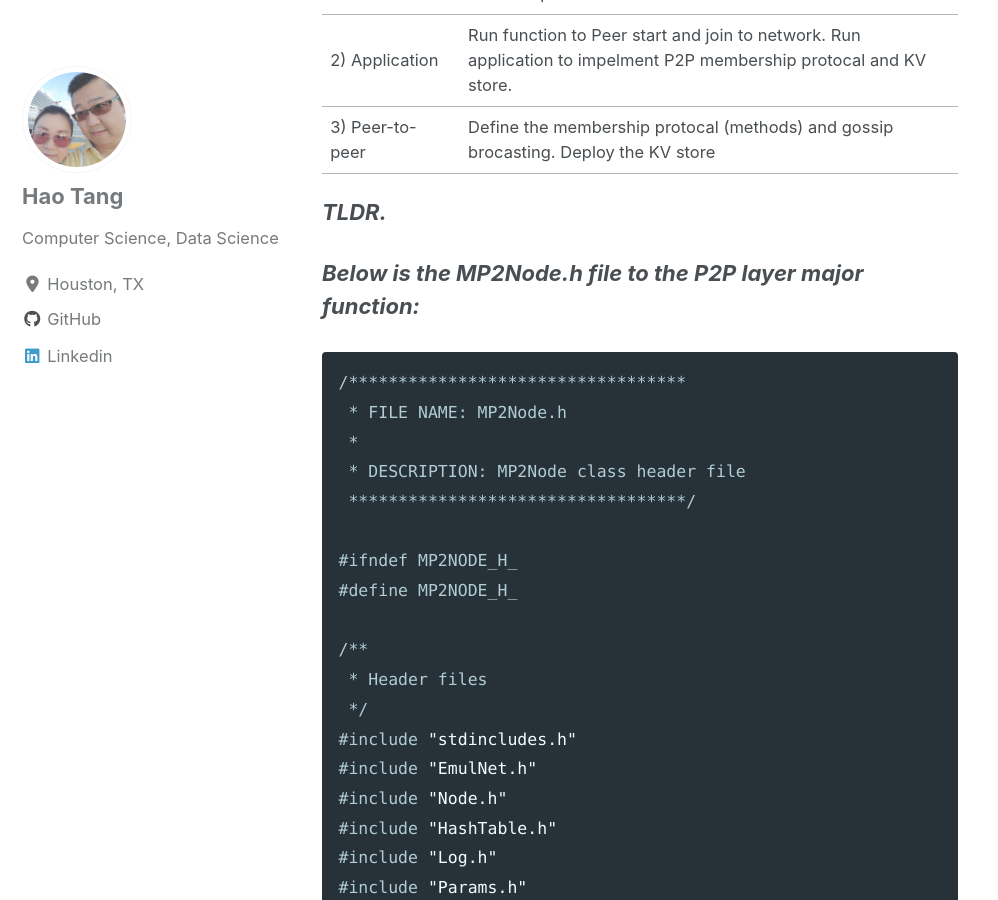
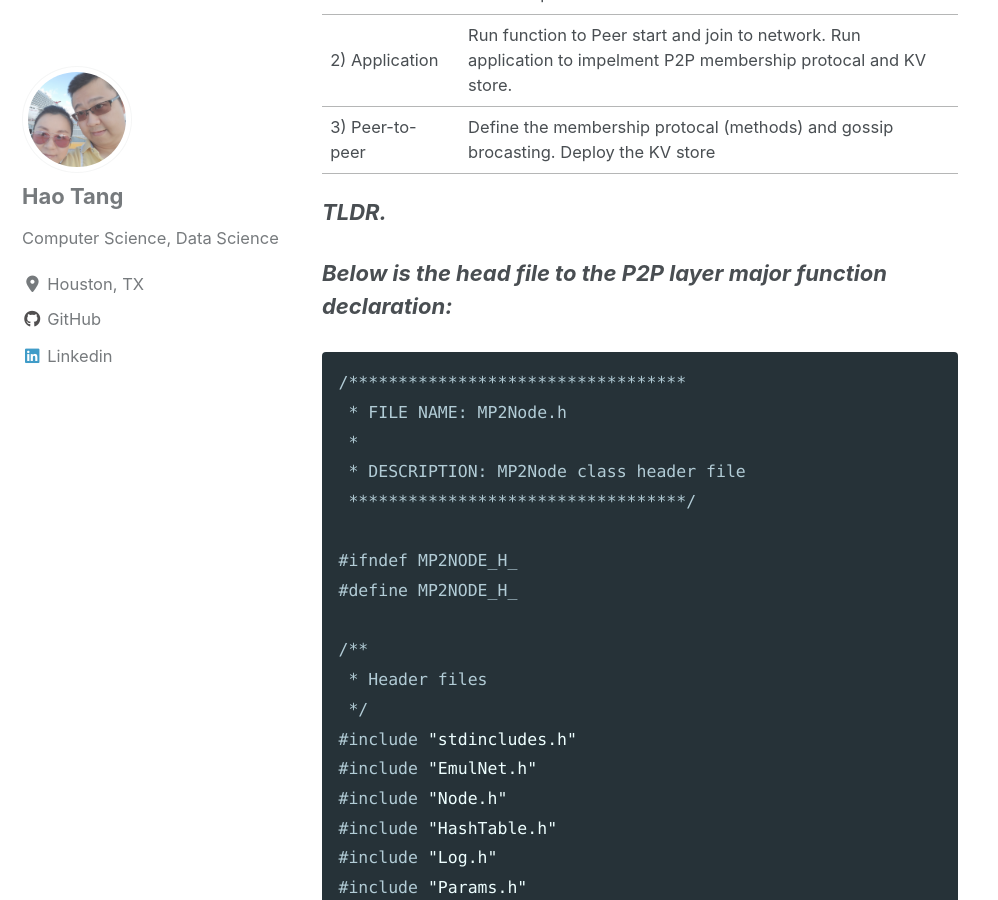
Before and after one commit to tanghao205/tanghao205.github.io, a Jekyll site: the page built from _pages/CC.md, in a window 1280 px wide and 900 px high, scrolled down 1923 px. Shown: the whole window, without its empty margins (0-998 px from the left). Built offline with Jekyll 4.4.1, drawn with Linux system fonts in a browser that asks for light colours; cached includes are drawn as plain includes; nearby versions of some CDN libraries.

Commit message:
Update CC.md

````diff
--- a/_pages/CC.md
+++ b/_pages/CC.md
@@ -63,7 +63,7 @@ Here is protocol's 3-layer stucture: Application, Peer-to-Peer and Emulated Netw
 
 ***TLDR.***
 
-***Below is the MP2Node.h file to the P2P layer major function:***
+***Below is the head file to the P2P layer major function declaration:***
 
 ```c++
 /**********************************
````
